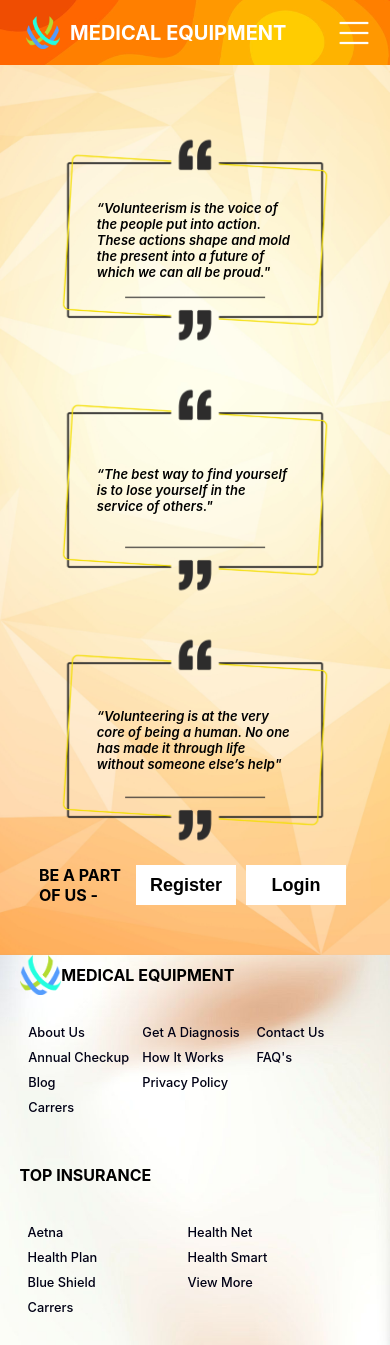
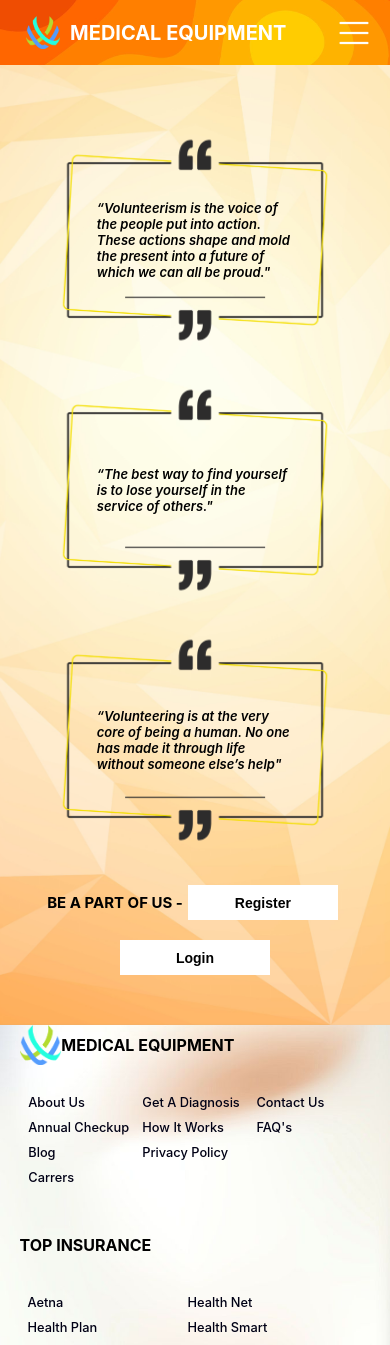
Before and after one commit to amaljithmk07/Med.Equip-MERN, a React (Create React App) app in the folder front-end/: page /volunteer in a window 390 px wide. Shown: the top 1345 px of the page. Built offline with nearby package versions, Linux system fonts and the light colour scheme; no server answers.

Commit message:
update volunteer home css

```diff
--- a/front-end/src/components/Volunteer/Volunteerhome.css
+++ b/front-end/src/components/Volunteer/Volunteerhome.css
@@ -89,6 +89,7 @@
     width: 80%;
     height: auto;
     flex-direction: column;
+    row-gap: 20px;
     display: flex;
     justify-content: space-evenly;
     align-items: center;
@@ -110,3 +111,30 @@
     /* border: 1px solid white; */
   }
 }
+
+@media screen and (max-width: 550px) {
+  .vol-home-submit {
+    /* background-color: aquamarine; */
+    width: 100%;
+    height: 20%;
+    display: flex;
+    flex-wrap: wrap;
+    row-gap: 20px;
+    justify-content: center;
+    font-size: 15px;
+    font-weight: 700;
+    align-items: center;
+  }
+  .vol-home-create {
+    width: 150px;
+    height: 35px;
+    border: 0px;
+    /* border-radius: 10px; */
+    background-color: #ffffff;
+    font-size: 14px;
+    color: rgb(0, 0, 0);
+    font-weight: 600;
+    margin: 0px 5px;
+    transition: background-color 0.3s, color.2s;
+  }
+}
```
